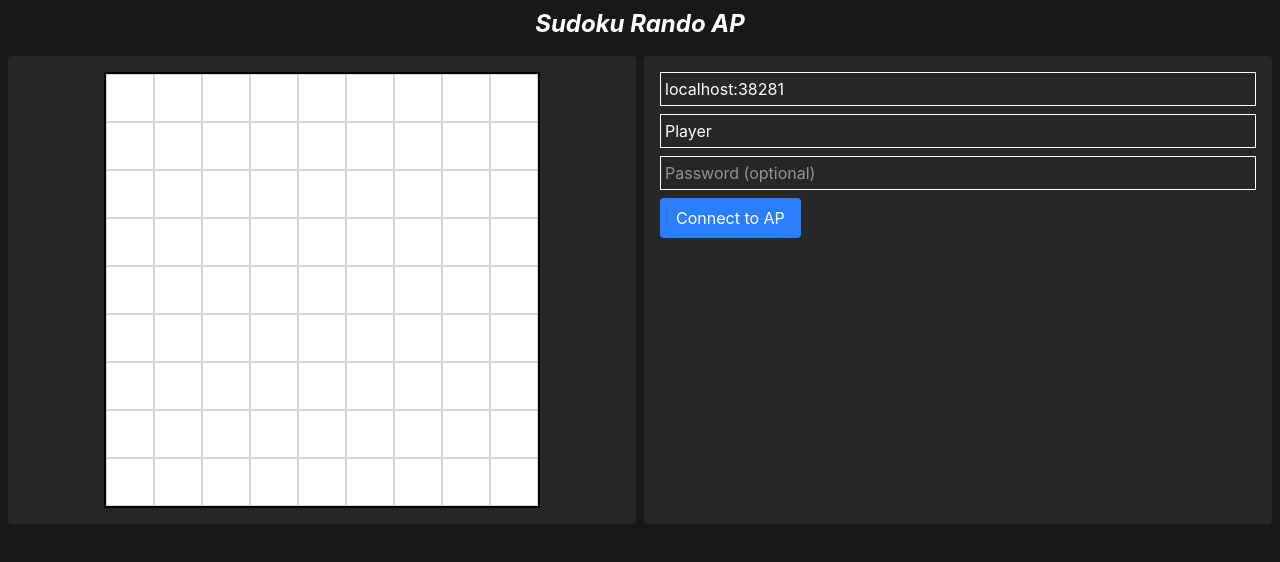
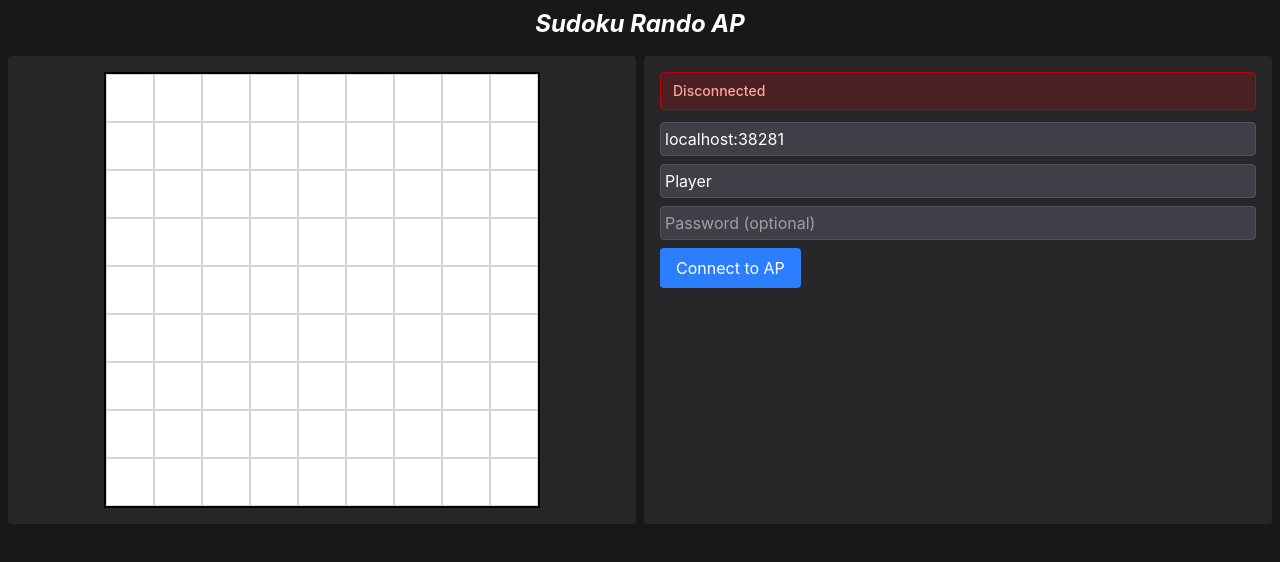
Before and after one commit to iwa/sudoku-randomizer-ap, a React (Vite) app: page / in a window 1280 px wide. Shown: the top 562 px of the page. Built offline with nearby package versions, Linux system fonts and the light colour scheme; what archipelago.js would draw is missing.

Commit message:
feat: add APStatus component + logic around it

```diff
--- a/src/App.tsx
+++ b/src/App.tsx
@@ -1,8 +1,10 @@
 import { useState } from "react";
 import type { CellValue, Grid } from "./sudoku/types";
 import "./App.css";
+import APStatus from "./components/APStatus";
 import APConnect from "./components/APConnect";
 import SudokuGrid from "./components/SudokuGrid";
+import { disconnectFromAP } from "./archipelago/client";
 
 function createEmptyGrid(): Grid {
   return Array.from({ length: 9 }, () =>
@@ -17,6 +19,8 @@ function createEmptyGrid(): Grid {
 export default function App() {
   const [grid, setGrid] = useState(createEmptyGrid());
   const [selected, setSelected] = useState<[number, number] | null>(null);
+  const [isConnected, setIsConnected] = useState(false);
+  const [slotName, setSlotName] = useState("");
 
   const handleCellChange = (row: number, col: number, value: CellValue) => {
     setGrid((prevGrid) => {
@@ -35,6 +39,17 @@ export default function App() {
     setSelected([row, col]);
   };
 
+  const handleConnected = (slot: string) => {
+    setIsConnected(true);
+    setSlotName(slot);
+  };
+
+  const handleDisconnect = () => {
+    disconnectFromAP();
+    setIsConnected(false);
+    setSlotName("");
+  };
+
   return (
     <main>
       <h1 className="text-2xl text-center font-bold italic mt-2 mb-4">
@@ -51,8 +66,13 @@ export default function App() {
           />
         </div>
 
-        <div className="flex-1 bg-zinc-800 flex items-baseline justify-center rounded p-4">
-          <APConnect />
+        <div className="flex-1 bg-zinc-800 flex flex-col rounded p-4">
+          <APStatus
+            isConnected={isConnected}
+            slotName={slotName}
+            onDisconnect={handleDisconnect}
+          />
+          <APConnect isConnected={isConnected} onConnected={handleConnected} />
         </div>
       </div>
     </main>
--- a/src/archipelago/client.ts
+++ b/src/archipelago/client.ts
@@ -2,10 +2,26 @@ import { Client } from "archipelago.js";
 
 export const apClient = new Client();
 
-export function connectToAP(server: string, slot: string, password?: string) {
-  return apClient.login(server, slot, "SudokuRandoAP", {
+export async function connectToAP(
+  server: string,
+  slot: string,
+  password?: string,
+) {
+  await apClient.login(server, slot, "SudokuRandoAP", {
     password: password,
   });
+}
+
+export function disconnectFromAP() {
+  apClient.socket.disconnect();
+}
+
+export function isConnected(): boolean {
+  return apClient.authenticated;
+}
+
+export function getSlotName(): string {
+  return apClient.name;
 }
 
 export function sendLocationCheck(locationId: number) {
--- a/src/components/APConnect.tsx
+++ b/src/components/APConnect.tsx
@@ -1,52 +1,62 @@
 import { useState } from "react";
 import { connectToAP } from "../archipelago/client";
 
-export default function APConnect() {
+interface Props {
+  isConnected: boolean;
+  onConnected: (slotName: string) => void;
+}
+
+export default function APConnect({ isConnected, onConnected }: Props) {
   const [server, setServer] = useState("localhost:38281");
   const [slot, setSlot] = useState("Player");
   const [password, setPassword] = useState("");
-  const [status, setStatus] = useState("");
+  const [error, setError] = useState("");
 
   const handleConnect = async () => {
+    setError("");
     try {
       await connectToAP(server, slot, password);
-      setStatus("Connected to Archipelago server!");
+      onConnected(slot);
     } catch (err) {
-      setStatus(`Failed to connect to Archipelago server. ${err}`);
+      setError(`Failed to connect: ${err}`);
     }
   };
 
   return (
-    <div>
+    <div className={isConnected ? "opacity-50 pointer-events-none" : ""}>
       <input
         type="text"
         placeholder="Server"
         value={server}
         onChange={(e) => setServer(e.target.value)}
-        className="border p-1 mb-2 w-full"
+        disabled={isConnected}
+        className="border border-zinc-600 bg-zinc-700 text-white rounded p-1 mb-2 w-full disabled:opacity-50"
       />
       <input
         type="text"
         placeholder="Slot Name"
         value={slot}
         onChange={(e) => setSlot(e.target.value)}
-        className="border p-1 mb-2 w-full"
+        disabled={isConnected}
+        className="border border-zinc-600 bg-zinc-700 text-white rounded p-1 mb-2 w-full disabled:opacity-50"
       />
       <input
         type="password"
         placeholder="Password (optional)"
         value={password}
         onChange={(e) => setPassword(e.target.value)}
-        className="border p-1 mb-2 w-full"
+        disabled={isConnected}
+        className="border border-zinc-600 bg-zinc-700 text-white rounded p-1 mb-2 w-full disabled:opacity-50"
       />
       <button
         type="button"
         onClick={handleConnect}
-        className="bg-blue-500 text-white px-4 py-2 rounded cursor-pointer hover:bg-blue-600"
+        disabled={isConnected}
+        className="bg-blue-500 text-white px-4 py-2 rounded cursor-pointer hover:bg-blue-600 disabled:opacity-50 disabled:cursor-not-allowed transition-colors"
       >
         Connect to AP
       </button>
-      <div>{status}</div>
+      {error && <div className="mt-2 text-sm text-red-400">{error}</div>}
     </div>
   );
 }
--- /dev/null
+++ b/src/components/APStatus.tsx
@@ -0,0 +1,42 @@
+interface Props {
+  isConnected: boolean;
+  slotName: string;
+  onDisconnect: () => void;
+}
+
+export default function APStatus({
+  isConnected,
+  slotName,
+  onDisconnect,
+}: Props) {
+  return (
+    <div
+      className={`flex items-center justify-between rounded px-3 py-2 mb-3 text-sm font-medium ${
+        isConnected
+          ? "bg-green-900/40 text-green-300 border border-green-700"
+          : "bg-red-900/40 text-red-300 border border-red-700"
+      }`}
+    >
+      <span>
+        {isConnected ? (
+          <>
+            Connected{" "}
+            <span className="text-white font-semibold">(Slot: {slotName})</span>
+          </>
+        ) : (
+          "Disconnected"
+        )}
+      </span>
+
+      {isConnected && (
+        <button
+          type="button"
+          onClick={onDisconnect}
+          className="ml-4 rounded bg-red-600 px-3 py-1 text-xs text-white cursor-pointer hover:bg-red-700 transition-colors"
+        >
+          Disconnect
+        </button>
+      )}
+    </div>
+  );
+}
```
